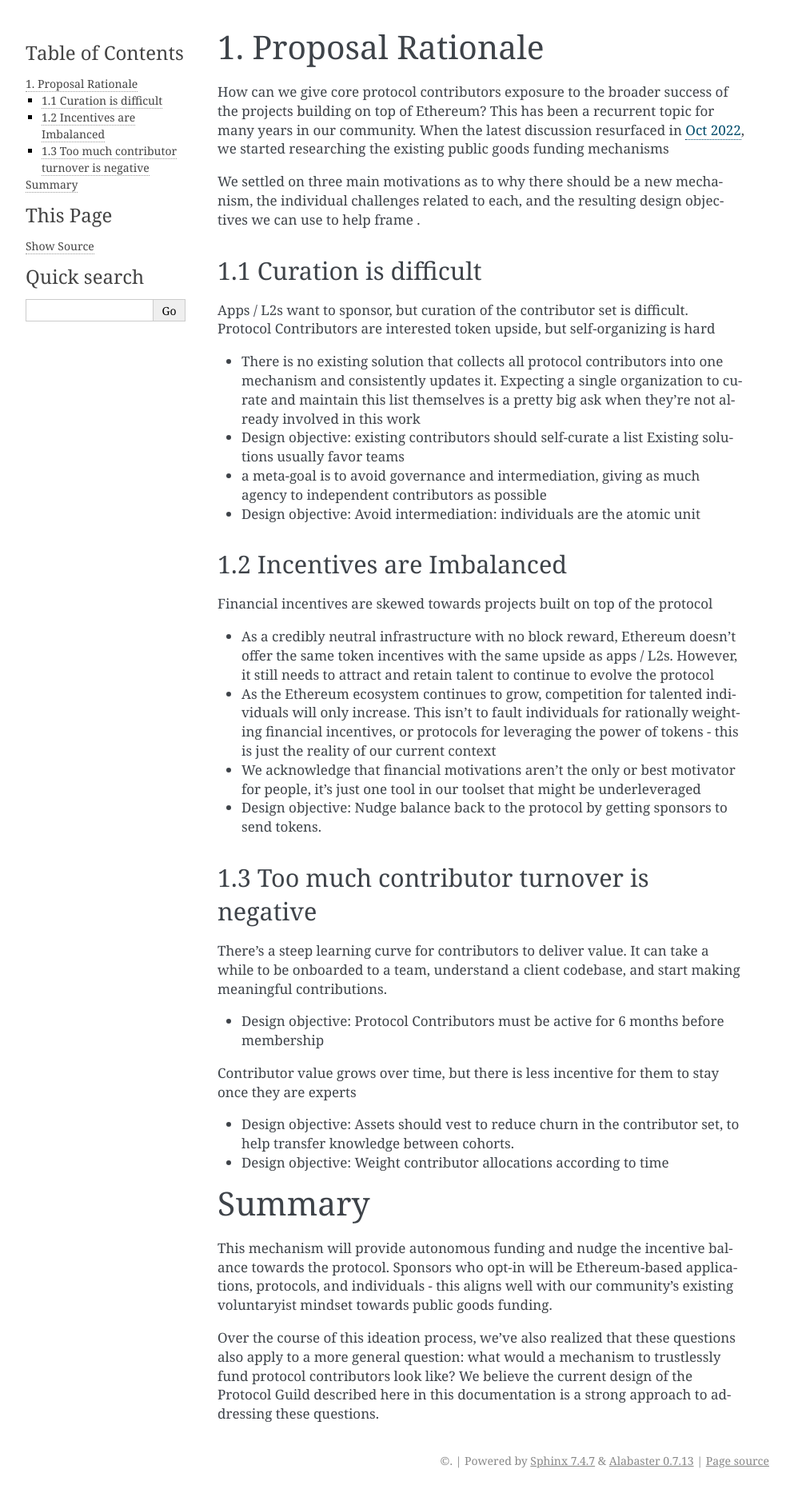
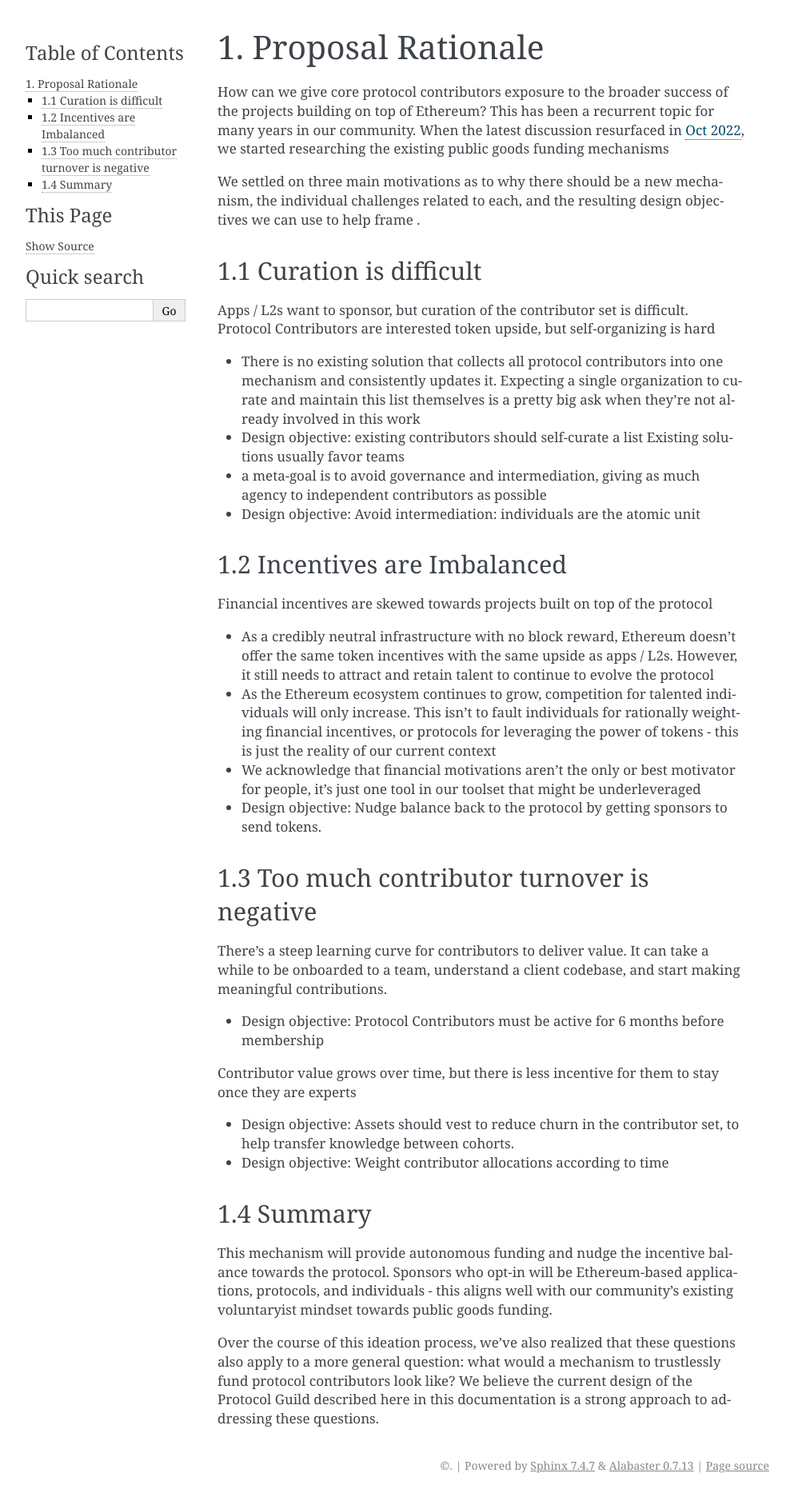
Before and after one commit to protocolguild/documentation, a Sphinx documentation site: the page built from docs/1-proposal-rationale.md, in a window 1280 px wide. Shown: the whole page at 80% size, without its empty margins (148-1141 px from the left). Built offline with Sphinx 7.4.7, drawn with Linux system fonts in a browser that asks for light colours.

Commit message:
formatting

```diff
--- a/docs/1-proposal-rationale.md
+++ b/docs/1-proposal-rationale.md
@@ -30,7 +30,7 @@ Contributor value grows over time, but there is less incentive for them to stay
 - Design objective: Assets should vest to reduce churn in the contributor set, to help transfer knowledge between cohorts.
 - Design objective: Weight contributor allocations  according to time
 
-# Summary
+## 1.4 Summary
 
 This mechanism will provide autonomous funding and nudge the incentive balance towards the protocol. Sponsors who opt-in will be Ethereum-based applications, protocols, and individuals - this aligns well with our community’s existing voluntaryist mindset towards public goods funding.
 
```
